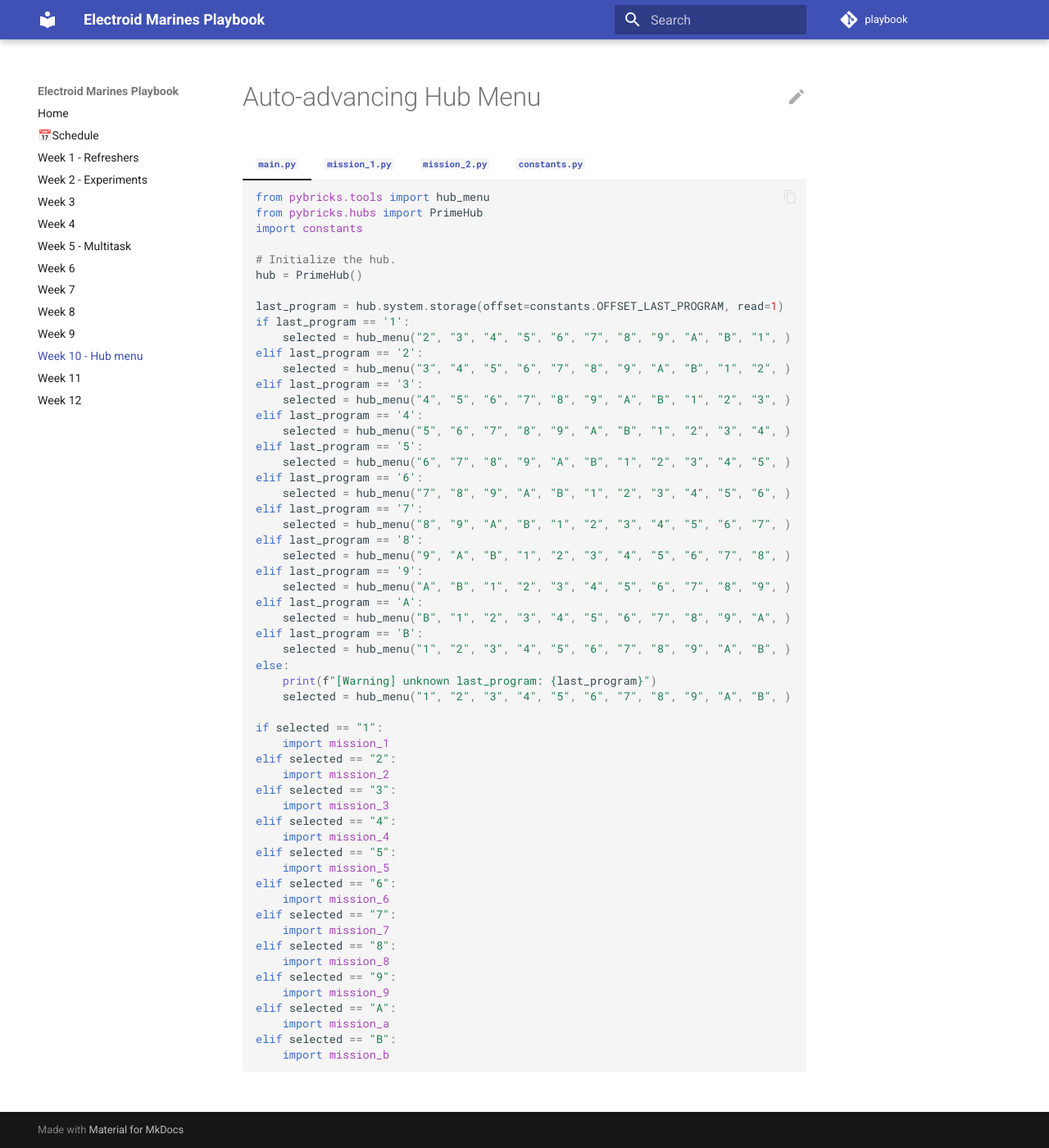
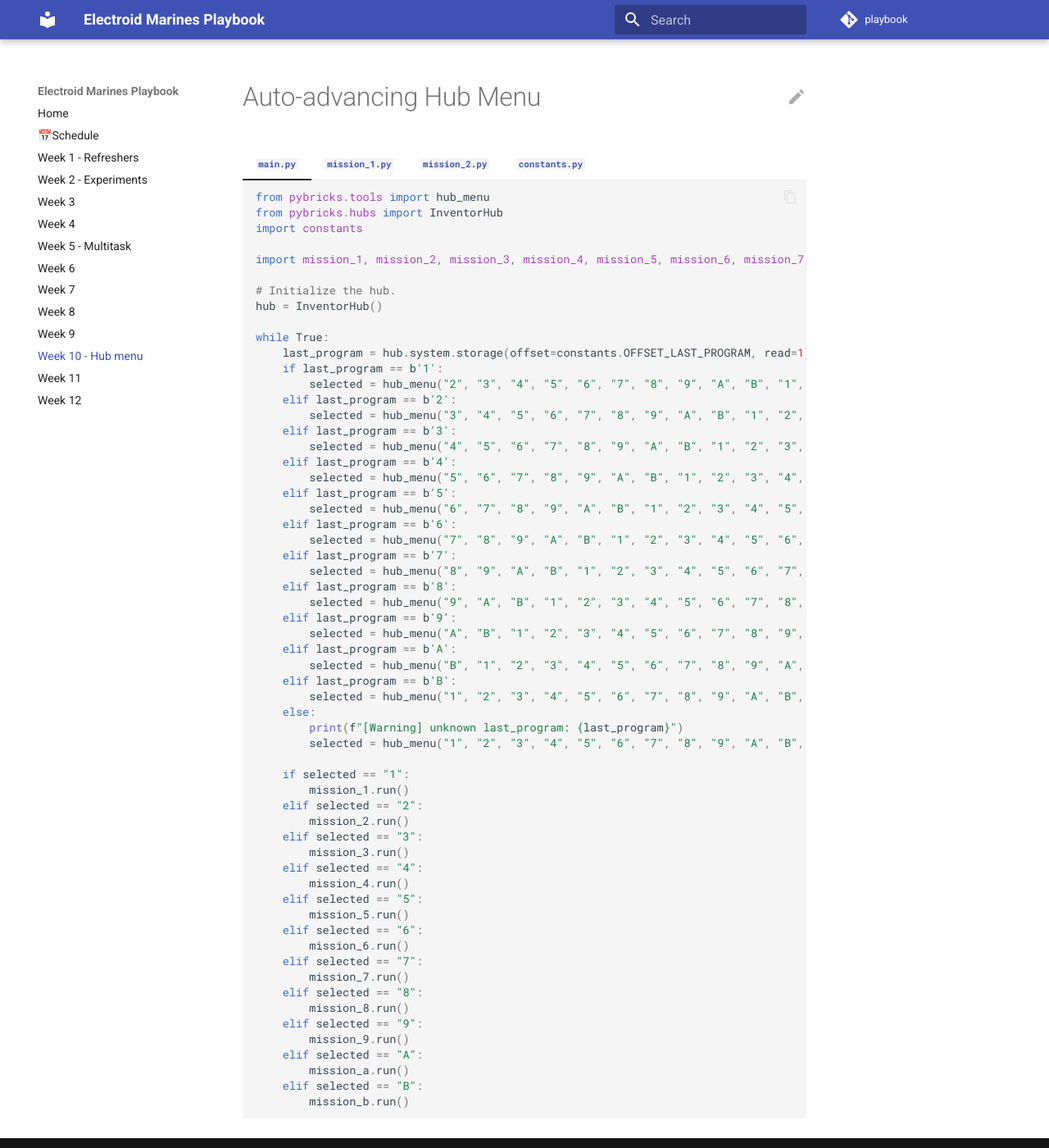
Before and after one commit to electroid2024/playbook, an MkDocs documentation site: the page built from docs/week_10.md, in a window 1280 px wide and 1400 px high. Shown: the whole window at 82% size. Built offline with MkDocs 1.6.1 and Material for MkDocs 9.7.7, drawn with Linux system fonts in a browser that asks for light colours; comment, search, counter and statistics services are not loaded.

Commit message:
Make the program not exit out

````diff
--- a/docs/week_10.md
+++ b/docs/week_10.md
@@ -4,62 +4,64 @@
 
     ```python
     from pybricks.tools import hub_menu
-    from pybricks.hubs import PrimeHub
+    from pybricks.hubs import InventorHub
     import constants
 
+    import mission_1, mission_2, mission_3, mission_4, mission_5, mission_6, mission_7, mission_8, mission_9, mission_a, mission_b
+
     # Initialize the hub.
-    hub = PrimeHub()
+    hub = InventorHub()
 
-    last_program = hub.system.storage(offset=constants.OFFSET_LAST_PROGRAM, read=1)
-    if last_program == '1':
-        selected = hub_menu("2", "3", "4", "5", "6", "7", "8", "9", "A", "B", "1", )
-    elif last_program == '2':
-        selected = hub_menu("3", "4", "5", "6", "7", "8", "9", "A", "B", "1", "2", )
-    elif last_program == '3':
-        selected = hub_menu("4", "5", "6", "7", "8", "9", "A", "B", "1", "2", "3", )
-    elif last_program == '4':
-        selected = hub_menu("5", "6", "7", "8", "9", "A", "B", "1", "2", "3", "4", )
-    elif last_program == '5':
-        selected = hub_menu("6", "7", "8", "9", "A", "B", "1", "2", "3", "4", "5", )
-    elif last_program == '6':
-        selected = hub_menu("7", "8", "9", "A", "B", "1", "2", "3", "4", "5", "6", )
-    elif last_program == '7':
-        selected = hub_menu("8", "9", "A", "B", "1", "2", "3", "4", "5", "6", "7", )
-    elif last_program == '8':
-        selected = hub_menu("9", "A", "B", "1", "2", "3", "4", "5", "6", "7", "8", )
-    elif last_program == '9':
-        selected = hub_menu("A", "B", "1", "2", "3", "4", "5", "6", "7", "8", "9", )
-    elif last_program == 'A':
-        selected = hub_menu("B", "1", "2", "3", "4", "5", "6", "7", "8", "9", "A", )
-    elif last_program == 'B':
-        selected = hub_menu("1", "2", "3", "4", "5", "6", "7", "8", "9", "A", "B", )
-    else:
-        print(f"[Warning] unknown last_program: {last_program}")
-        selected = hub_menu("1", "2", "3", "4", "5", "6", "7", "8", "9", "A", "B", )
+    while True:
+        last_program = hub.system.storage(offset=constants.OFFSET_LAST_PROGRAM, read=1)
+        if last_program == b'1':
+            selected = hub_menu("2", "3", "4", "5", "6", "7", "8", "9", "A", "B", "1", )
+        elif last_program == b'2':
+            selected = hub_menu("3", "4", "5", "6", "7", "8", "9", "A", "B", "1", "2", )
+        elif last_program == b'3':
+            selected = hub_menu("4", "5", "6", "7", "8", "9", "A", "B", "1", "2", "3", )
+        elif last_program == b'4':
+            selected = hub_menu("5", "6", "7", "8", "9", "A", "B", "1", "2", "3", "4", )
+        elif last_program == b'5':
+            selected = hub_menu("6", "7", "8", "9", "A", "B", "1", "2", "3", "4", "5", )
+        elif last_program == b'6':
+            selected = hub_menu("7", "8", "9", "A", "B", "1", "2", "3", "4", "5", "6", )
+        elif last_program == b'7':
+            selected = hub_menu("8", "9", "A", "B", "1", "2", "3", "4", "5", "6", "7", )
+        elif last_program == b'8':
+            selected = hub_menu("9", "A", "B", "1", "2", "3", "4", "5", "6", "7", "8", )
+        elif last_program == b'9':
+            selected = hub_menu("A", "B", "1", "2", "3", "4", "5", "6", "7", "8", "9", )
+        elif last_program == b'A':
+            selected = hub_menu("B", "1", "2", "3", "4", "5", "6", "7", "8", "9", "A", )
+        elif last_program == b'B':
+            selected = hub_menu("1", "2", "3", "4", "5", "6", "7", "8", "9", "A", "B", )
+        else:
+            print(f"[Warning] unknown last_program: {last_program}")
+            selected = hub_menu("1", "2", "3", "4", "5", "6", "7", "8", "9", "A", "B", )
 
-    if selected == "1":
-        import mission_1
-    elif selected == "2":
-        import mission_2
-    elif selected == "3":
-        import mission_3
-    elif selected == "4":
-        import mission_4
-    elif selected == "5":
-        import mission_5
-    elif selected == "6":
-        import mission_6
-    elif selected == "7":
-        import mission_7
-    elif selected == "8":
-        import mission_8
-    elif selected == "9":
-        import mission_9
-    elif selected == "A":
-        import mission_a
-    elif selected == "B":
-        import mission_b
-
+        if selected == "1":
+            mission_1.run()
+        elif selected == "2":
+            mission_2.run()
+        elif selected == "3":
+            mission_3.run()
+        elif selected == "4":
+            mission_4.run()
+        elif selected == "5":
+            mission_5.run()
+        elif selected == "6":
+            mission_6.run()
+        elif selected == "7":
+            mission_7.run()
+        elif selected == "8":
+            mission_8.run()
+        elif selected == "9":
+            mission_9.run()
+        elif selected == "A":
+            mission_a.run()
+        elif selected == "B":
+            mission_b.run()
     ```
 
 === "`mission_1.py`"
@@ -71,26 +73,31 @@
     from pybricks.robotics import DriveBase
     import constants
 
-    hub = InventorHub(top_side=Axis.Z)
+    def run():
 
-    motor_l = Motor(Port.A, reset_angle=True)
-    motor_r = Motor(Port.B, Direction.COUNTERCLOCKWISE, reset_angle=True)
+        hub = InventorHub(top_side=Axis.Z)
 
-    drive = DriveBase(left_motor=motor_l,
-        right_motor=motor_r,
-        wheel_diameter=constants.WHEEL_DIAMETER,
-        axle_track=constants.AXLE_LENGTH)
+        motor_l = Motor(Port.A, Direction.COUNTERCLOCKWISE, reset_angle=True)
+        motor_r = Motor(Port.B, reset_angle=True)
 
-    drive.settings(straight_speed=920,
-        straight_acceleration=900,
-        turn_rate=920,
-        turn_acceleration=900)
-    drive.use_gyro(use_gyro=True)
+        drive = DriveBase(left_motor=motor_l,
+            right_motor=motor_r,
+            wheel_diameter=constants.WHEEL_DIAMETER,
+            axle_track=constants.AXLE_LENGTH)
 
-    drive.straight(distance=100)
+        drive.settings(straight_speed=920,
+            straight_acceleration=900,
+            turn_rate=920,
+            turn_acceleration=900)
+        drive.use_gyro(use_gyro=True)
 
-    # Save the last-ran program
-    hub.system.storage(offset=constants.OFFSET_LAST_PROGRAM, write="1")
+        drive.straight(distance=100)
+
+        motor_l.close()
+        motor_r.close()
+
+        # Save the last-ran program
+        hub.system.storage(offset=constants.OFFSET_LAST_PROGRAM, write="1")
     ```
 
 === "`mission_2.py`"
@@ -102,26 +109,32 @@
     from pybricks.robotics import DriveBase
     import constants
 
-    hub = InventorHub(top_side=Axis.Z)
+    def run():
 
-    motor_l = Motor(Port.A, reset_angle=True)
-    motor_r = Motor(Port.B, Direction.COUNTERCLOCKWISE, reset_angle=True)
+        hub = InventorHub(top_side=Axis.Z)
 
-    drive = DriveBase(left_motor=motor_l,
-        right_motor=motor_r,
-        wheel_diameter=constants.WHEEL_DIAMETER,
-        axle_track=constants.AXLE_LENGTH)
+        motor_l = Motor(Port.A, Direction.COUNTERCLOCKWISE, reset_angle=True)
+        motor_r = Motor(Port.B, reset_angle=True)
 
-    drive.settings(straight_speed=920,
-        straight_acceleration=900,
-        turn_rate=920,
-        turn_acceleration=900)
-    drive.use_gyro(use_gyro=True)
+        drive = DriveBase(left_motor=motor_l,
+            right_motor=motor_r,
+            wheel_diameter=constants.WHEEL_DIAMETER,
+            axle_track=constants.AXLE_LENGTH)
 
-    drive.straight(distance=200)
+        drive.settings(straight_speed=920,
+            straight_acceleration=900,
+            turn_rate=920,
+            turn_acceleration=900)
+        drive.use_gyro(use_gyro=True)
 
-    # Save the last-ran program
-    hub.system.storage(offset=constants.OFFSET_LAST_PROGRAM, write="2")
+        drive.straight(distance=200)
+
+        motor_l.close()
+        motor_r.close()
+
+        # Save the last-ran program
+        hub.system.storage(offset=constants.OFFSET_LAST_PROGRAM, write="2")
+
     ```
 
 === "`constants.py`"
````
Also changed, not shown: other parts of docs/week_10.md (+1 -1 lines).
